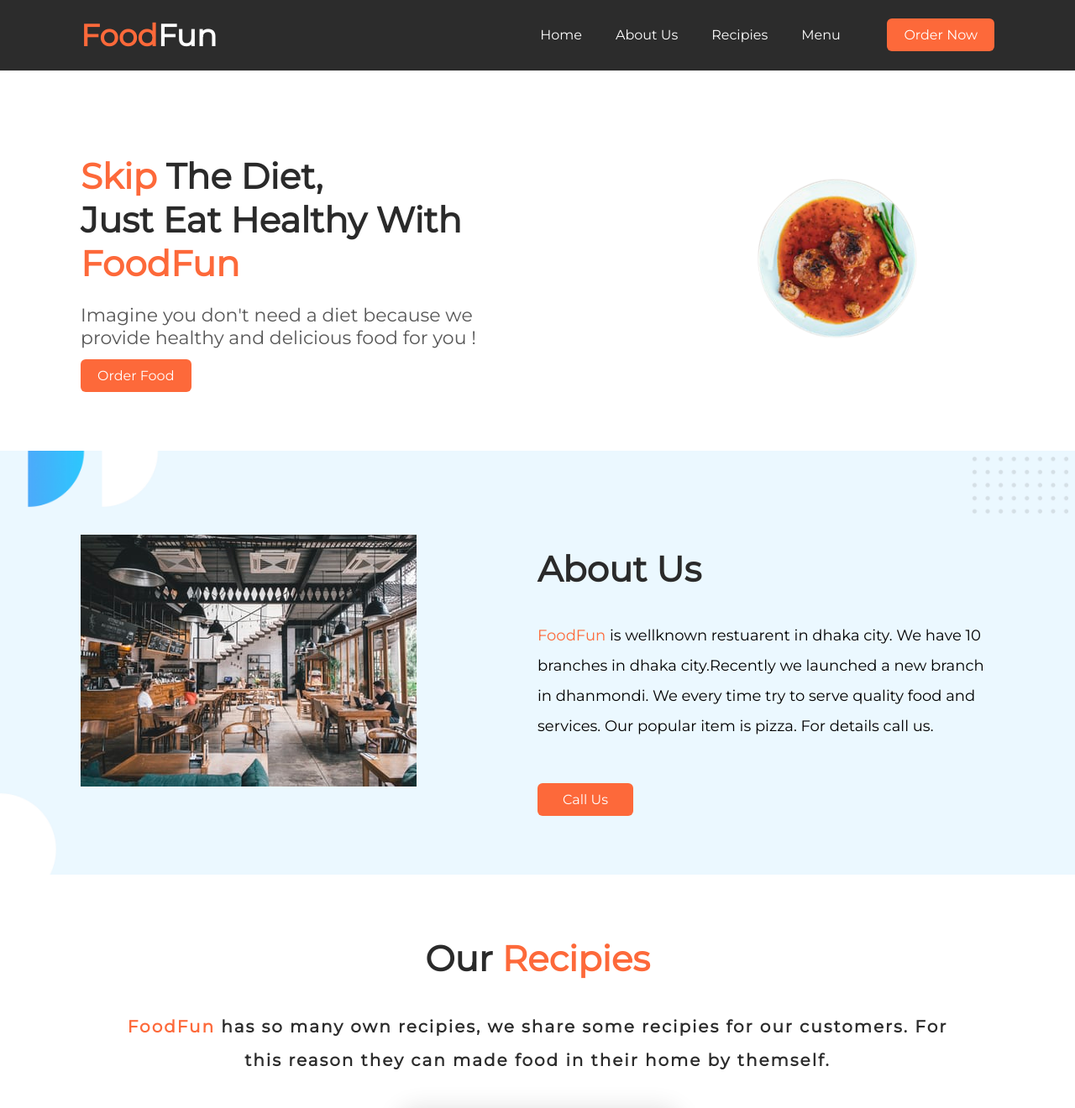
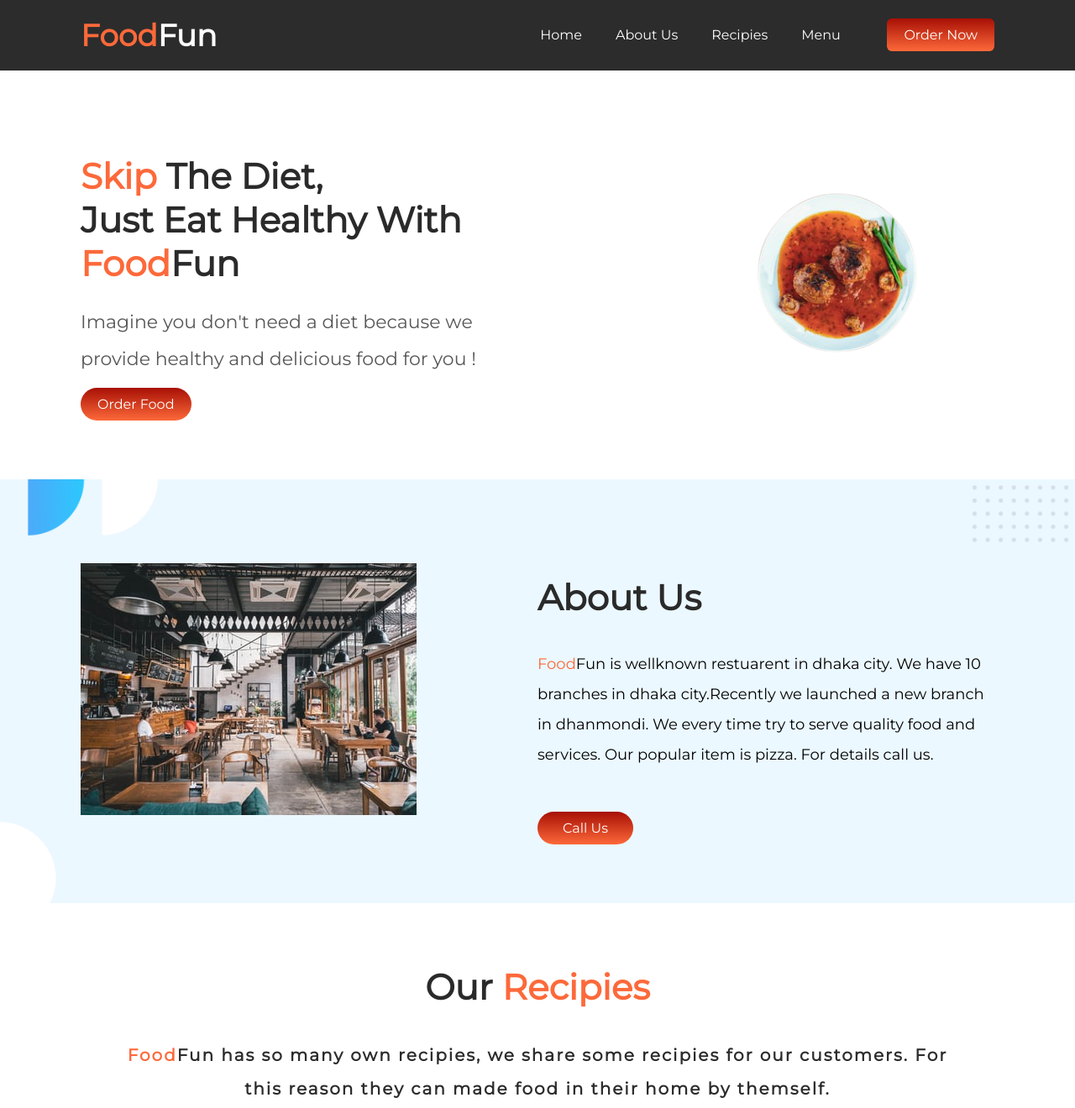
Before and after one commit to Rakib0101/FoodFun, a plain HTML site: page index.html in a window 1280 px wide. Shown: the top 1320 px of the page at 84% size. Drawn offline with Linux system fonts and the light colour scheme.

Commit message:
Button gradient added

```diff
--- a/index.html
+++ b/index.html
@@ -42,7 +42,7 @@
         <div class="container">
             <div class="main-header">
                 <div class="header-left-side">
-                    <h1><span>skip</span> the diet, <br> just eat healthy with <span>FoodFun</span></h1>
+                    <h1><span>skip</span> the diet, <br> just eat healthy with <span>Food</span>Fun</h1>
                     <p>Imagine you don't need a diet because we provide healthy and delicious food for you !</p>
                     <div class="btn">
                         <a href="#">Order Food</a>
@@ -67,7 +67,7 @@
                 <div class="about-us-right-side">
                     <h2 class="section-heading">About Us</h2>
                     <p>
-                        <Span>FoodFun</Span> is wellknown restuarent in dhaka city. We have 10 branches in dhaka city.Recently we launched a new branch in dhanmondi. We every time try to serve quality food and services. Our popular item is pizza. For details call us.
+                        <Span>Food</Span>Fun is wellknown restuarent in dhaka city. We have 10 branches in dhaka city.Recently we launched a new branch in dhanmondi. We every time try to serve quality food and services. Our popular item is pizza. For details call us.
                     </p>
                     <div class="call-us">
                         <a href="#">Call Us</a>
@@ -82,7 +82,7 @@
     <section class="our-recipies">
         <div class="container">
             <h2 class="section-heading recipe-title">Our <span>Recipies</span></h2>
-            <h4><span>FoodFun</span> has so many own recipies, we share some recipies for our customers. For this reason they can made food in their home by themself.</h4>
+            <h4><span>Food</span>Fun has so many own recipies, we share some recipies for our customers. For this reason they can made food in their home by themself.</h4>
             <div class="card-section">
                 <div class="card card-01">
                     <img src="images/racipies-01.jpg" alt="Recipies">
--- a/style.css
+++ b/style.css
@@ -64,7 +64,7 @@ span{
     border-radius: 6px;
     text-decoration: none;
     color: #FFFFFF;
-    background: #FD693A;
+    background: linear-gradient(#a71005,#FD693A);;
     display: inline-block;
     margin-left: auto;
 }
@@ -91,13 +91,14 @@ span{
 .main-header p{
     font-size: 22px;
     color: #575757;
+    line-height: 2em;
 }
 .header-left-side .btn a{
     padding: 10px 20px;
-    border-radius: 6px;
+    border-radius: 20px;
     text-decoration: none;
     color: #FFFFFF;
-    background: #FD693A;
+    background: linear-gradient(#a71005,#FD693A);
 }
 .header-right-side img{
     width: 70%;
@@ -132,9 +133,9 @@ span{
 .call-us a{
     padding: 10px 30px;
     text-decoration: none;
-    background: #FD693A;
+    background: linear-gradient(#a71005,#FD693A);;
     color: #FFFFFF;
-    border-radius: 6px;
+    border-radius: 20px;
 }
 
 /* Recipies Section Style From Here */
@@ -182,13 +183,14 @@ span{
 }
 .card p{
     text-align: left;
+    line-height: 1.7em;
 }
 .card a{
     padding: 10px 20px;
-    border-radius: 6px;
+    border-radius: 20px;
     text-decoration: none;
     color: #FFFFFF;
-    background: #FD693A;
+    background: linear-gradient(#a71005,#FD693A);;
     display: inline-block;
     margin-top: 20px;
 }
@@ -251,13 +253,13 @@ span{
     margin: 0;
 }
 .item a{
-    background: #FD693A;
+    background: linear-gradient(#a71005,#FD693A);;
     color: #FFFFFF;
     text-decoration: none;
     display: inline-block;
     margin-left: 10px;
     padding: 5px 10px;
-    border-radius: 6px;
+    border-radius: 20px;
 }
 
 /* Exclusive section Style Here */
```
